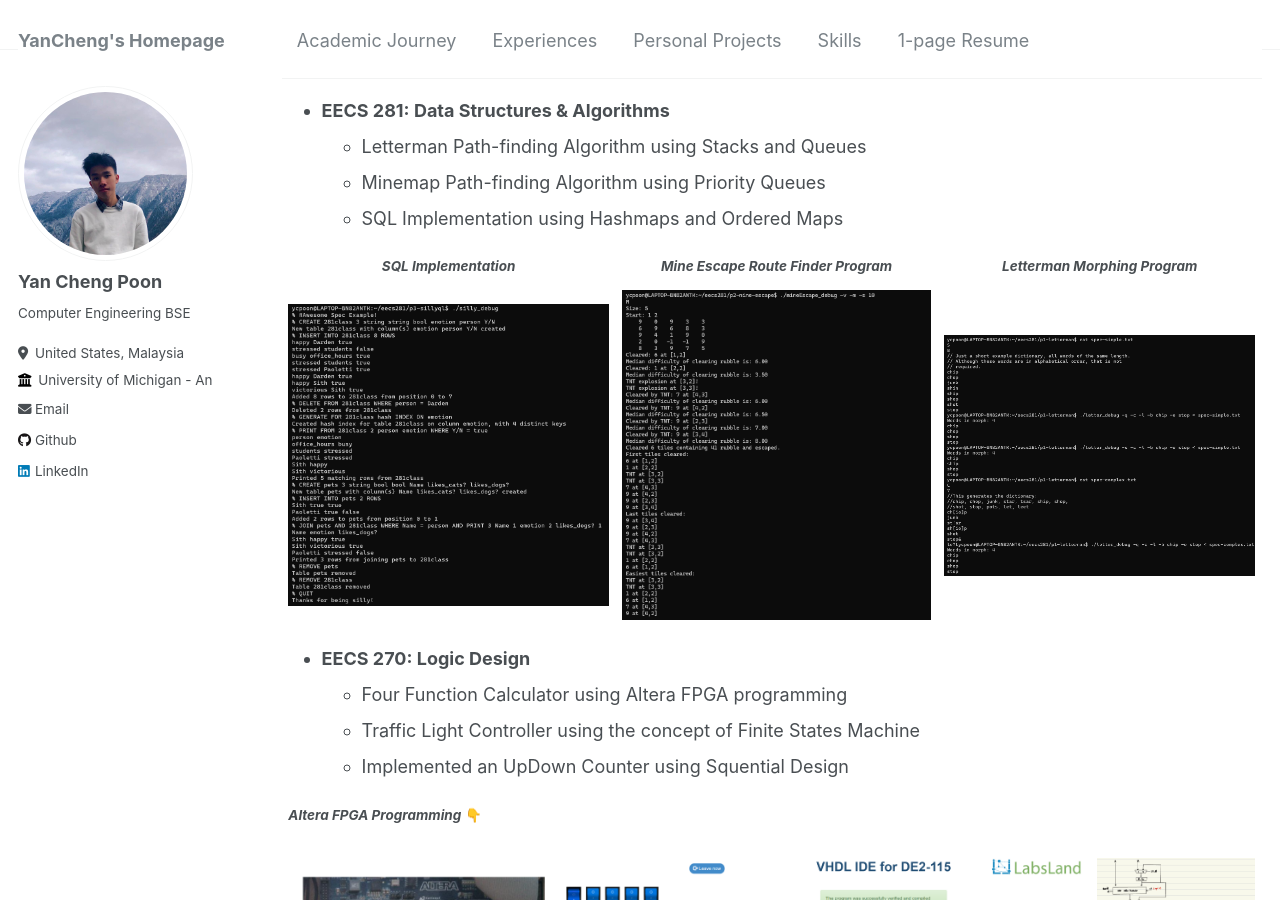
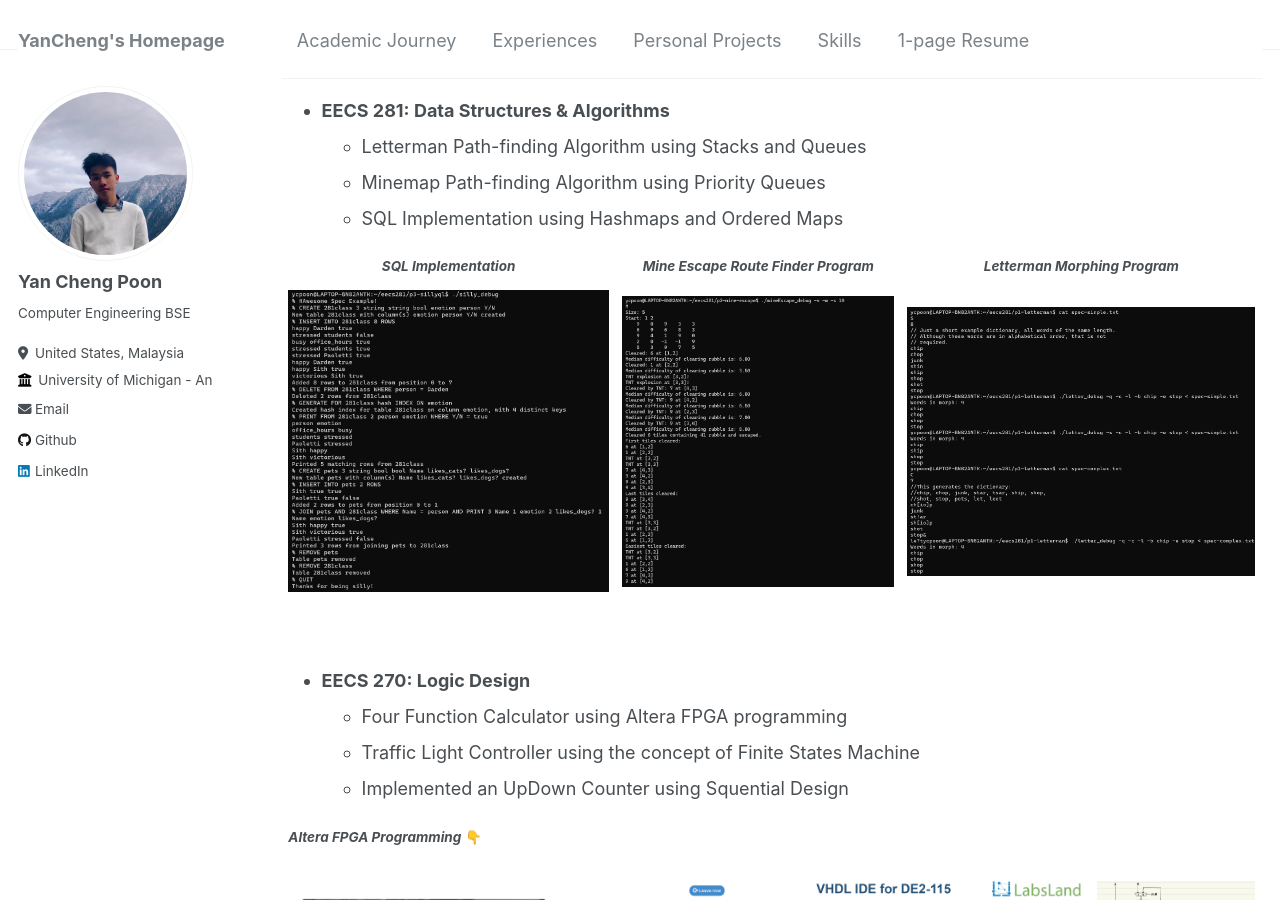
Before and after one commit to ycpoon/ycpoon.github.io, a Jekyll site: the page built from _pages/academicjourney.md, in a window 1280 px wide and 900 px high, scrolled down 870 px. Built offline with Jekyll 4.4.1, drawn with Linux system fonts in a browser that asks for light colours.

Commit message:
Minor fixes

```diff
--- a/_pages/academicjourney.md
+++ b/_pages/academicjourney.md
@@ -51,7 +51,10 @@
 
 | ***SQL Implementation*** | ***Mine Escape Route Finder Program*** | ***Letterman Morphing Program*** |
 |:-----------------------:|:-----------------------:|:-----------------------:|
-|  ![sql](/images/sql.png){: width="400px"} |  ![ME](/images/mineescape.png){: width="400px"}   |  ![letter](/images/letterman.png){: width="400px"} |
+|  ![sql](/images/sql.png){: width="400px"} |  ![ME](/images/mineescape.png){: width="350px"}   |  ![letter](/images/letterman.png){: width="450px"} |
+
+&nbsp;
+&nbsp;
 
 * **EECS 270: Logic Design**
   * Four Function Calculator using Altera FPGA programming
@@ -62,6 +65,9 @@
 
 |  ![FPGA](/images/FPGA.png) |  ![FPGA](/images/FPGA2.png)  |  ![FPGA](/images/FPGA3.png)  |
 
+&nbsp;
+&nbsp;
+
 * **EECS 215: Circuits Design & Analysis**
   * Waveform Generator to Measure Voltage
   * RLC Circuits & Op-Amps Circuits
@@ -71,6 +77,9 @@
 
 |  ![circuits](/images/cir1.jpg) |  ![circuits](/images/cir2.jpg)  |  ![circuits](/images/cir3.jpg)  |
 
+&nbsp;
+&nbsp;
+
 * **EECS 280: Programming and Intro to Data Structures**
   * Euchre Game
   * Posts Classifier Machine Learning Model
@@ -78,7 +87,10 @@
 
 | ***Euchre Game with AI*** | ***Machine Learning Post Classifier*** | ***Image Resizer Program*** |
 |:-----------------------:|:-----------------------:|:-----------------------:|
-|  ![Euch](/images/euchre.png){: width="400px"} |  ![ML](/images/ml.png){: width="400px"}   |  ![CV](/images/cv.png){: width="400px"} |
+|  ![Euch](/images/euchre.png){: width="350px"} |  ![ML](/images/ml.png){: width="400px"}   |  ![CV](/images/cv.png){: width="450px"} |
+
+&nbsp;
+&nbsp;
 
 * **EECS 201: Computer Science Pragmatics**
   * Built and customize my own bash shell
@@ -87,7 +99,7 @@
 
 | ***Customized Shell*** | ***Customized Shell Functions*** | ***Pig-Latinfy Program*** |
 |:-----------------------:|:-----------------------:|:-----------------------:|
-|  ![2011](/images/2012.PNG){: width="450px"} |  ![2012](/images/2011.PNG){: width="450px"}   |  ![2013](/images/2013.png){: width="300px"}   |
+|  ![2011](/images/2012.PNG){: width="450px"} |  ![2012](/images/2011.PNG){: width="375px"}   |  ![2013](/images/2013.png){: width="375px"}   |
 
 &nbsp;
 &nbsp;
```
